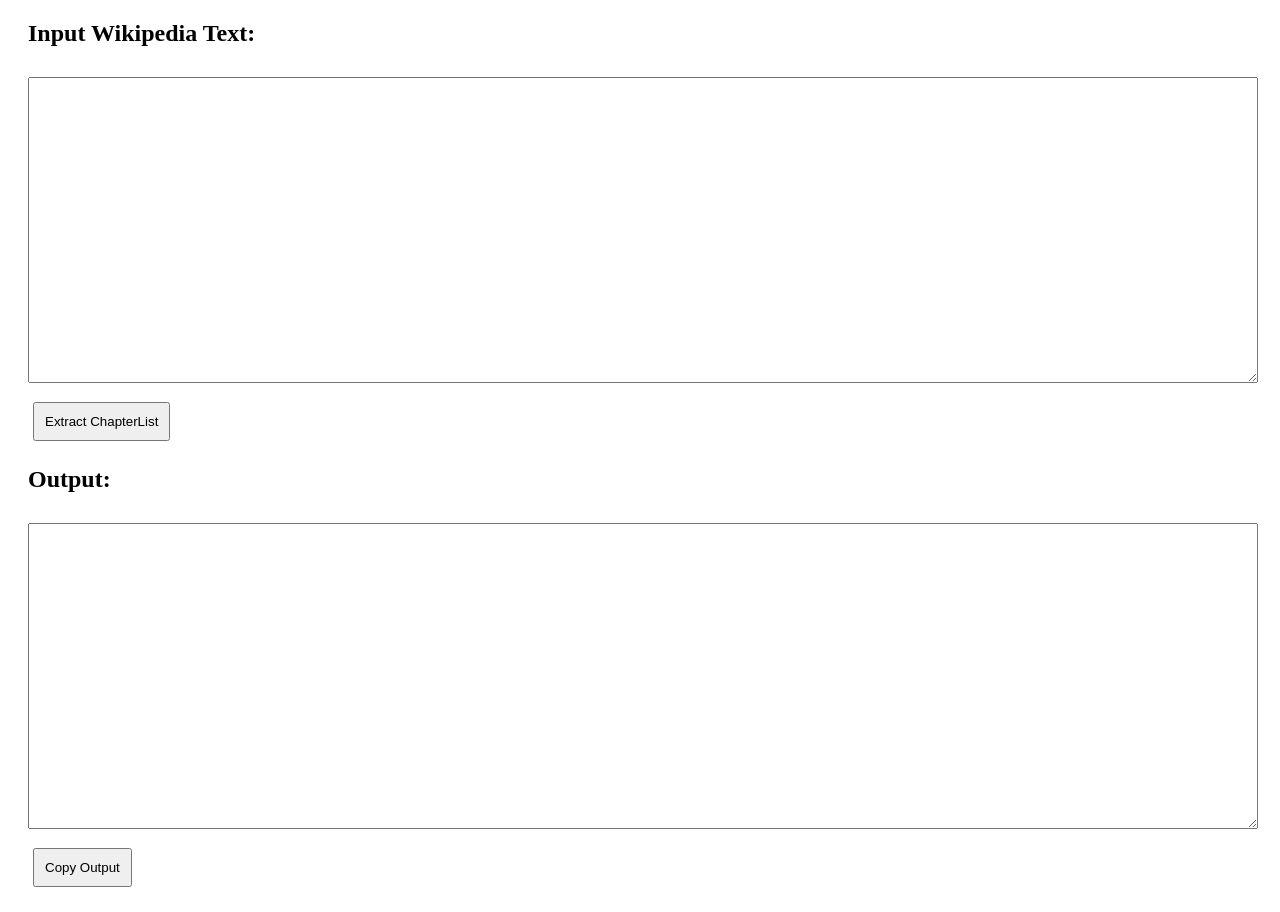
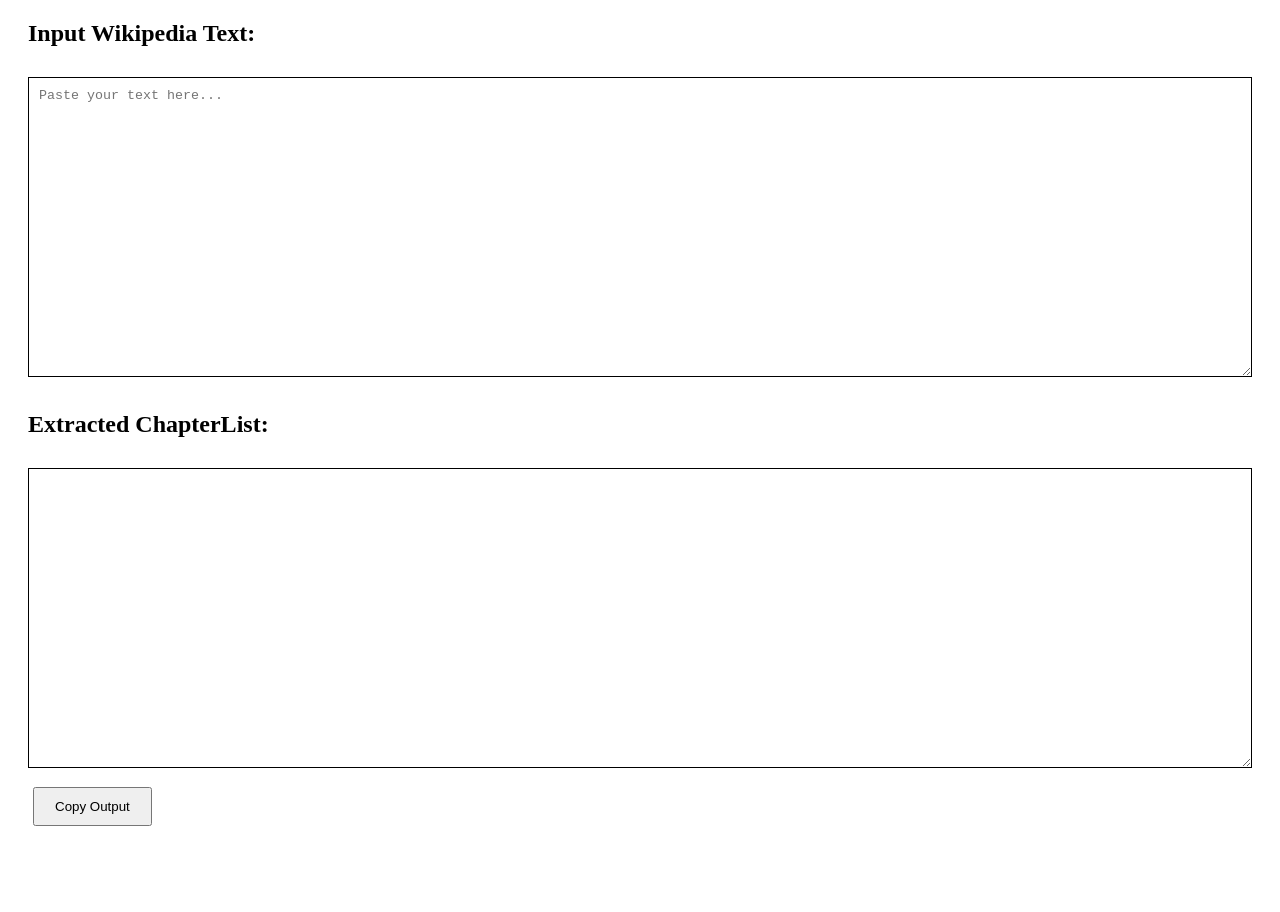
Before and after one commit to Arza-3d/WikipediaChapterListSectionExtractor, a plain HTML site: page index.html in a window 1280 px wide. After the commit the page ends 851 px from the top, so only its background shows below. Drawn offline with Linux system fonts and the light colour scheme.

Commit message:
update index.html

```diff
--- a/index.html
+++ b/index.html
@@ -1,58 +1,60 @@
 <!DOCTYPE html>
 <html>
 <head>
-    <title>ChapterList Extractor</title>
+    <title>Auto ChapterList Extractor</title>
     <style>
         .container { margin: 20px; }
-        textarea { width: 100%; height: 300px; margin: 10px 0; }
-        button { padding: 10px; margin: 5px; }
+        textarea {
+            width: 100%;
+            height: 300px;
+            margin: 10px 0;
+            padding: 10px;
+            box-sizing: border-box;
+            border-width: 1px;
+            border-color: black;
+        }
+        button { padding: 10px 20px; margin: 5px; }
     </style>
 </head>
 <body>
     <div class="container">
         <h2>Input Wikipedia Text:</h2>
-        <textarea id="input"></textarea>
-        <button onclick="process()">Extract ChapterList</button>
-        <h2>Output:</h2>
+        <textarea id="input" placeholder="Paste your text here..."></textarea>
+        <h2>Extracted ChapterList:</h2>
         <textarea id="output" readonly></textarea>
         <button onclick="copyOutput()">Copy Output</button>
     </div>
 
     <script>
+        // Automatic processing when input changes
+        document.getElementById('input').addEventListener('input', process);
+
         function process() {
             const inputText = document.getElementById('input').value;
             const lines = inputText.split('\n');
-            let outputContent = '';
+            let outputContent = [];
             let inChapterList = false;
-            let currentChapter = [];
 
             lines.forEach(line => {
                 const trimmed = line.trim();
 
                 if (inChapterList) {
                     if (trimmed.startsWith('|')) {
-                        // End of ChapterList section
                         inChapterList = false;
-                        if (currentChapter.length > 0) {
-                            outputContent += currentChapter.join('\n') + '\n\n';
-                            currentChapter = [];
-                        }
-                    } else {
-                        currentChapter.push(trimmed);
+                    } else if (trimmed) {
+                        outputContent.push(trimmed);
                     }
-                } else if (trimmed.startsWith('| ChapterList =')) {
+                }
+                else if (trimmed.startsWith('| ChapterList =')) {
                     inChapterList = true;
                     const content = trimmed.split('=').slice(1).join('=').trim();
-                    if (content) currentChapter.push(content);
+                    if (content) outputContent.push(content);
                 }
             });
 
-            // Add any remaining chapter content
-            if (currentChapter.length > 0) {
-                outputContent += currentChapter.join('\n');
-            }
-
-            document.getElementById('output').value = outputContent.trim();
+            // Add spacing between different volume sections
+            const formattedOutput = outputContent.join('\n').replace(/(\n\*)/g, '\n\n$1');
+            document.getElementById('output').value = formattedOutput.trim();
         }
 
         function copyOutput() {
```
